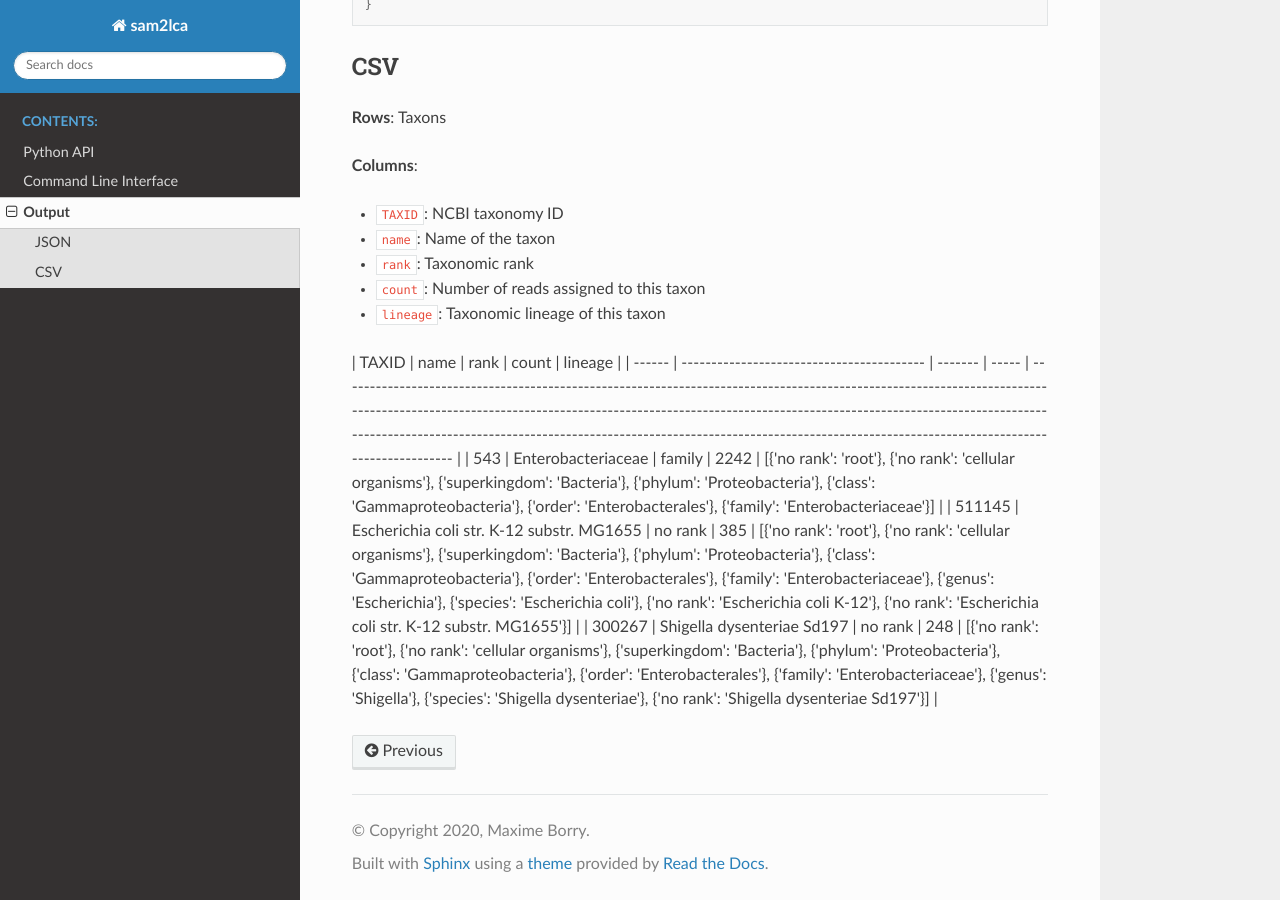
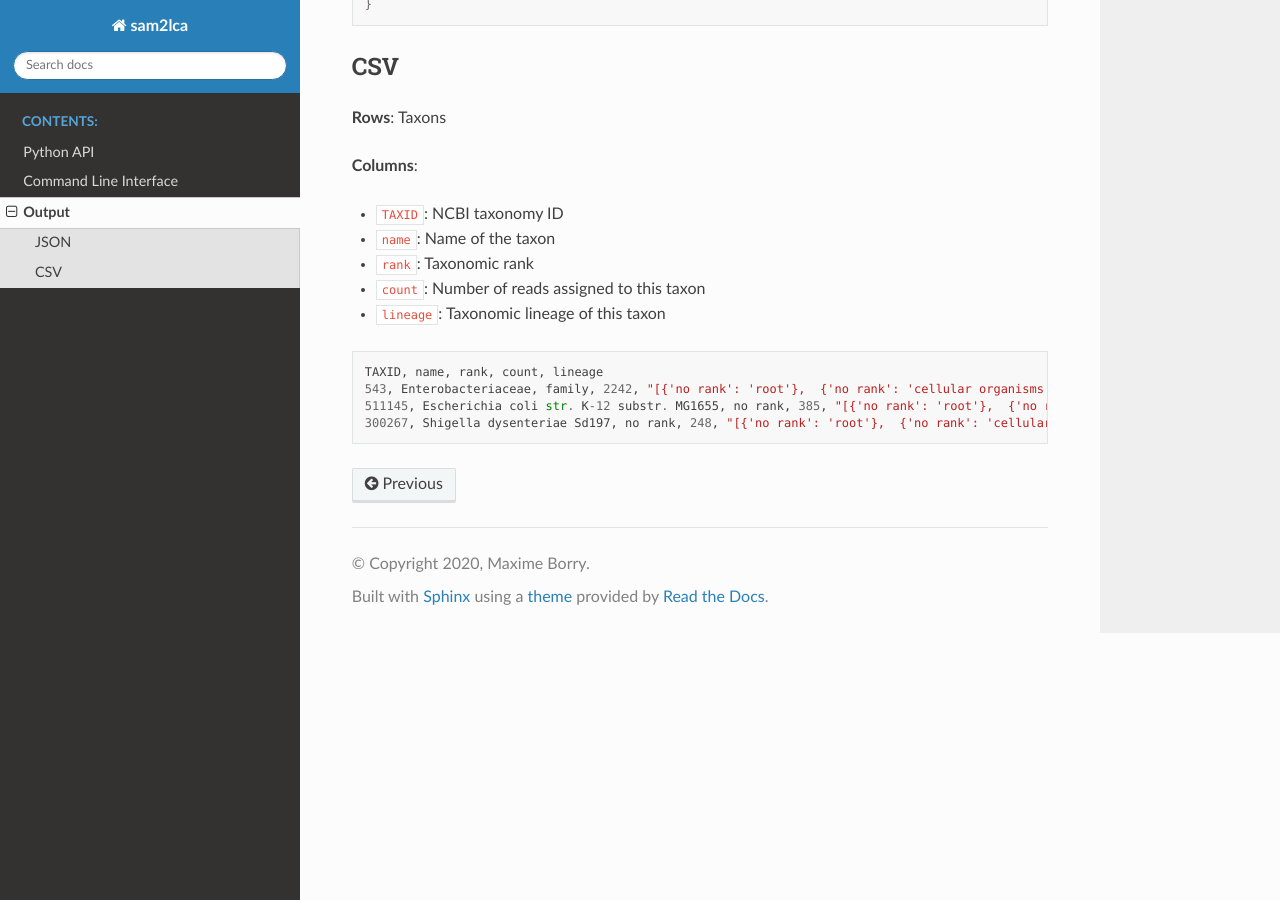
Before and after one commit to maxibor/sam2lca, a Sphinx documentation site: the page built from docs/source/output.md, in a window 1280 px wide and 900 px high, scrolled down 2277 px. Built offline with Sphinx 7.4.7 and the Read the Docs theme 2.0.0, drawn with Linux system fonts in a browser that asks for light colours; the version number could not be read and is left out.

Commit message:
reformat table in doc

````diff
--- a/docs/source/output.md
+++ b/docs/source/output.md
@@ -135,8 +135,9 @@ Example:
 - `count`: Number of reads assigned to this taxon
 - `lineage`: Taxonomic lineage of this taxon
 
-| TAXID  | name                                      | rank    | count | lineage                                                                                                                                                                                                                                                                                                                                                                            |
-| ------ | ----------------------------------------- | ------- | ----- | ---------------------------------------------------------------------------------------------------------------------------------------------------------------------------------------------------------------------------------------------------------------------------------------------------------------------------------------------------------------------------------- |
-| 543    | Enterobacteriaceae                        | family  | 2242  | [{'no rank': 'root'}, {'no rank': 'cellular organisms'}, {'superkingdom': 'Bacteria'}, {'phylum': 'Proteobacteria'}, {'class': 'Gammaproteobacteria'}, {'order': 'Enterobacterales'}, {'family': 'Enterobacteriaceae'}]                                                                                                                                                            |
-| 511145 | Escherichia coli str. K-12 substr. MG1655 | no rank | 385   | [{'no rank': 'root'}, {'no rank': 'cellular organisms'}, {'superkingdom': 'Bacteria'}, {'phylum': 'Proteobacteria'}, {'class': 'Gammaproteobacteria'}, {'order': 'Enterobacterales'}, {'family': 'Enterobacteriaceae'}, {'genus': 'Escherichia'}, {'species': 'Escherichia coli'}, {'no rank': 'Escherichia coli K-12'}, {'no rank': 'Escherichia coli str. K-12 substr. MG1655'}] |
-| 300267 | Shigella dysenteriae Sd197                | no rank | 248   | [{'no rank': 'root'}, {'no rank': 'cellular organisms'}, {'superkingdom': 'Bacteria'}, {'phylum': 'Proteobacteria'}, {'class': 'Gammaproteobacteria'}, {'order': 'Enterobacterales'}, {'family': 'Enterobacteriaceae'}, {'genus': 'Shigella'}, {'species': 'Shigella dysenteriae'}, {'no rank': 'Shigella dysenteriae Sd197'}]                                                     |
+```python
+TAXID, name, rank, count, lineage
+543, Enterobacteriaceae, family, 2242, "[{'no rank': 'root'},  {'no rank': 'cellular organisms'},  {'superkingdom': 'Bacteria'},  {'phylum': 'Proteobacteria'},  {'class': 'Gammaproteobacteria'},  {'order': 'Enterobacterales'},  {'family': 'Enterobacteriaceae'}]"
+511145, Escherichia coli str. K-12 substr. MG1655, no rank, 385, "[{'no rank': 'root'},  {'no rank': 'cellular organisms'},  {'superkingdom': 'Bacteria'},  {'phylum': 'Proteobacteria'},  {'class': 'Gammaproteobacteria'},  {'order': 'Enterobacterales'},  {'family': 'Enterobacteriaceae'},  {'genus': 'Escherichia'},  {'species': 'Escherichia coli'},  {'no rank': 'Escherichia coli K-12'},  {'no rank': 'Escherichia coli str. K-12 substr. MG1655'}]"
+300267, Shigella dysenteriae Sd197, no rank, 248, "[{'no rank': 'root'},  {'no rank': 'cellular organisms'},  {'superkingdom': 'Bacteria'},  {'phylum': 'Proteobacteria'},  {'class': 'Gammaproteobacteria'},  {'order': 'Enterobacterales'},  {'family': 'Enterobacteriaceae'},  {'genus': 'Shigella'},  {'species': 'Shigella dysenteriae'},  {'no rank': 'Shigella dysenteriae Sd197'}]"
+```
````
